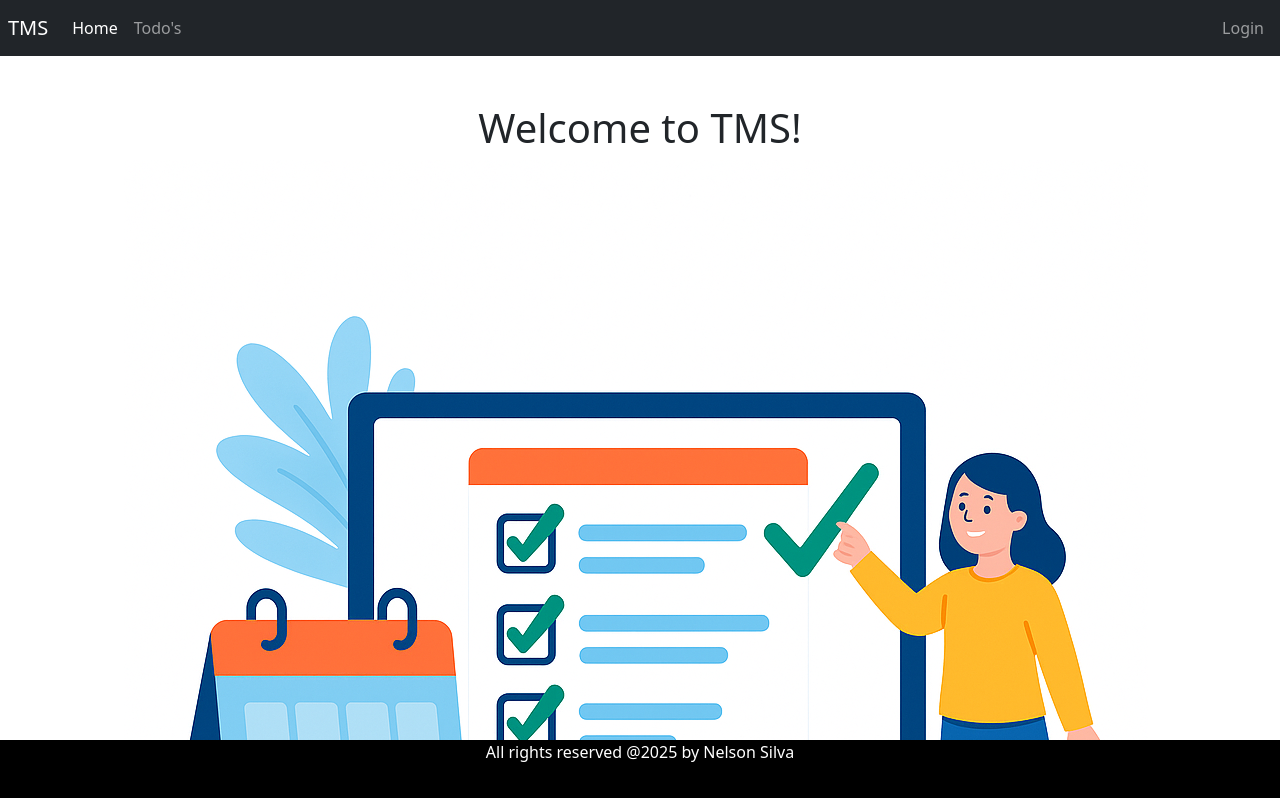
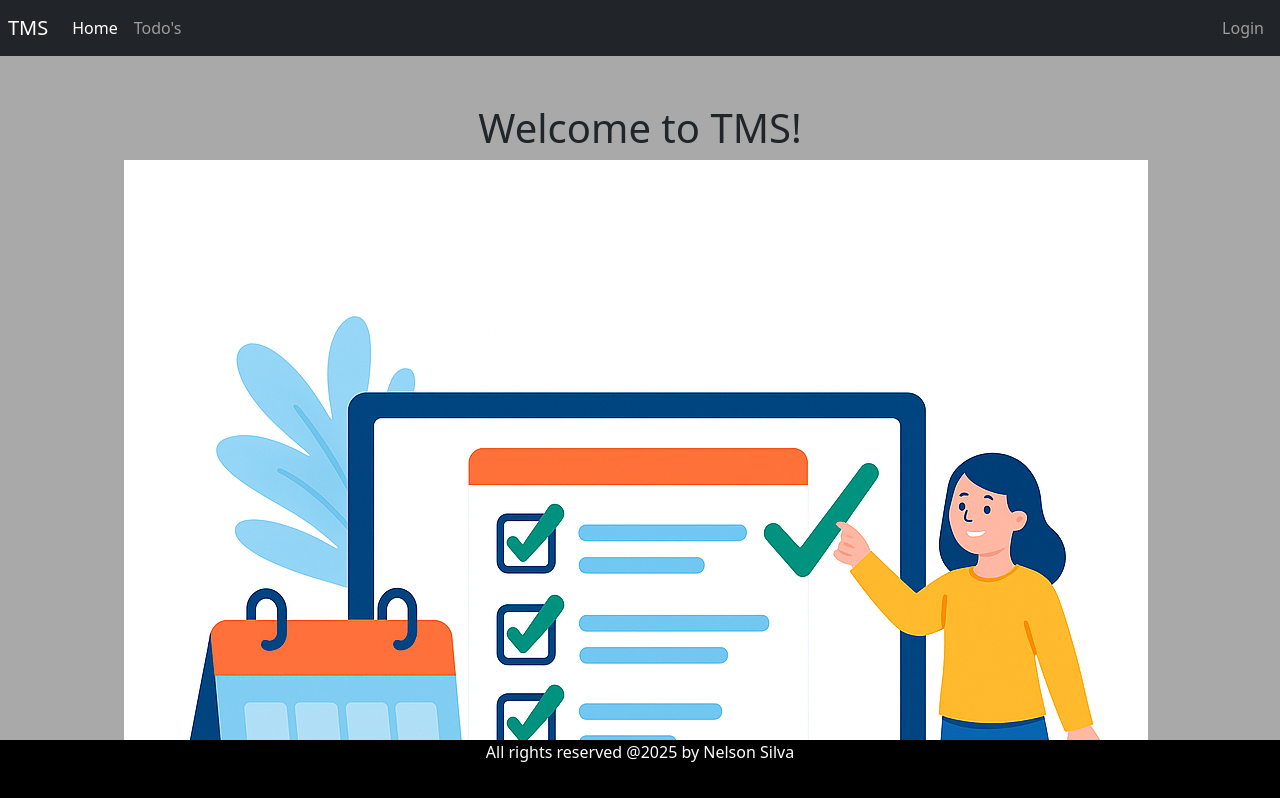
Before and after one commit to nelsonsilva-code/tms-frontend, a React (Vite) app: page / in a window 1280 px wide. Shown: the top 798 px of the page. Built offline with nearby package versions, Linux system fonts and the light colour scheme.

Commit message:
:wheelchair: Make background gray (my eyes said thank you)

```diff
--- a/src/App.css
+++ b/src/App.css
@@ -1,6 +1,8 @@
 #root {
   margin: 0 auto;
   text-align: center;
+  background-color: darkgray;
+  height: 100vh;
 }
 
 .logo {
```
